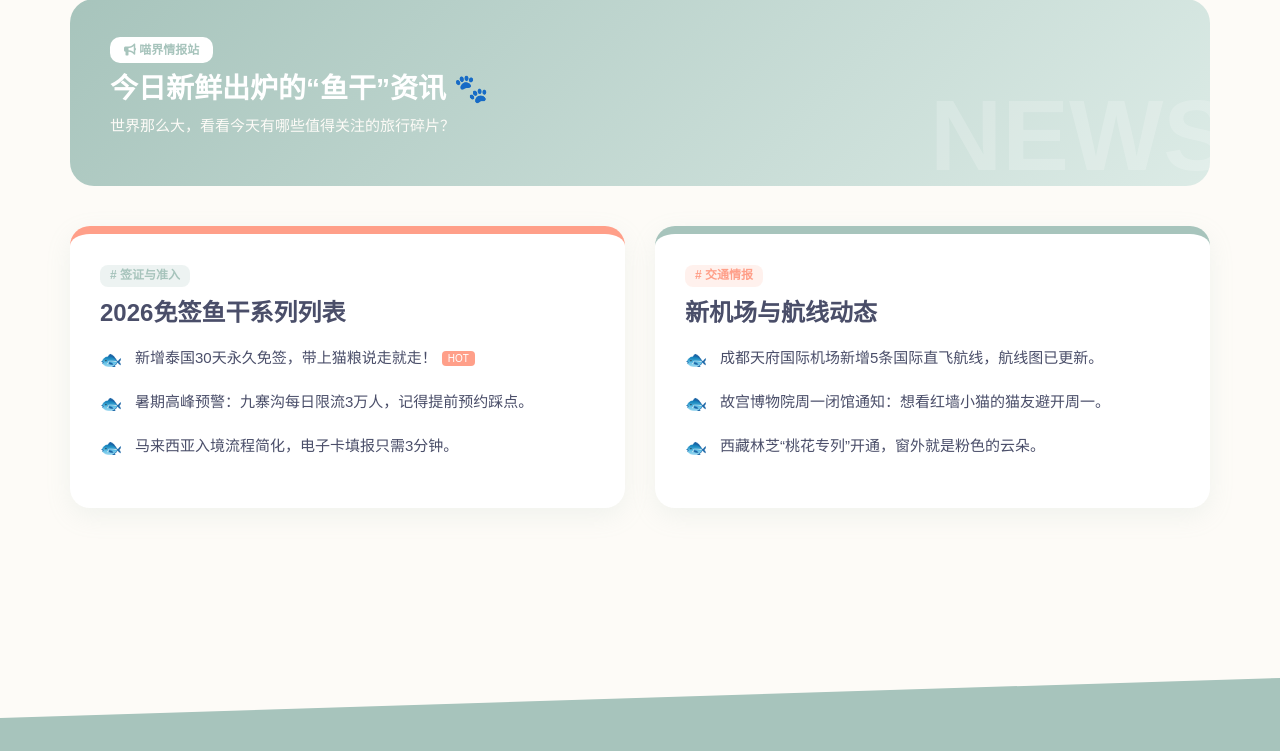
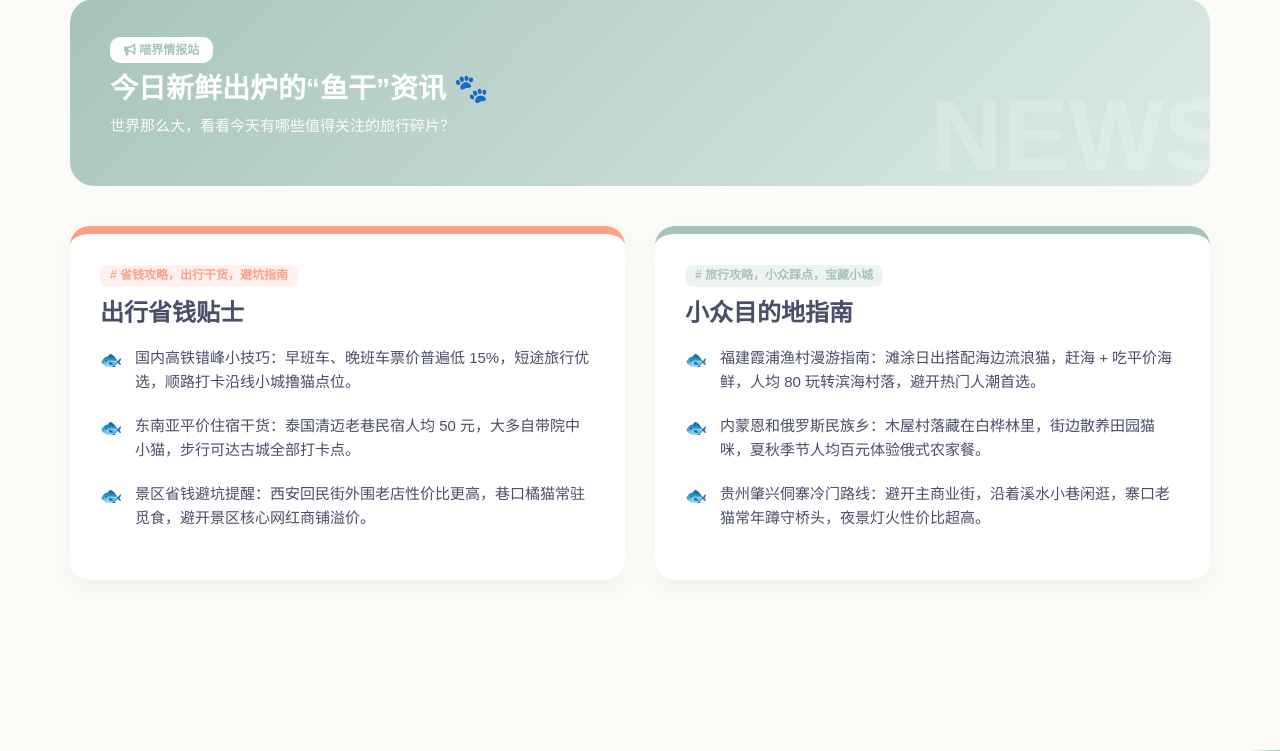
Before and after one commit to Oooc-1/miaobu-xingqiu, a Django app: page /newsApp/news/ in a window 1280 px wide. Shown: the part 229-980 px from the top of the page. Run offline with Django 3.2, Linux system fonts and the light colour scheme; data comes from the database, SQL or seed files in the repository; both versions use the stored data as it was after the commit; some libraries are stand-ins or nearby versions.

Commit message:
实现了新闻数据库的创建以及页面动态渲染

```diff
--- a/newsApp/models.py
+++ b/newsApp/models.py
@@ -37,3 +37,30 @@ class Photo(models.Model):
     class Meta:
         verbose_name = "拍立得照片"
         verbose_name_plural = "拍立得照片"
+
+# --- 今日鱼干 (News) 模块 ---
+
+class NewsCategory(models.Model):
+    title = models.CharField(max_length=100, verbose_name="板块标题") # 例如: 2026免签鱼干系列
+    tag = models.CharField(max_length=50, verbose_name="标签")       # 例如: 签证与准入
+
+    def __str__(self):
+        return self.title
+
+    class Meta:
+        verbose_name = "新闻板块"
+        verbose_name_plural = "新闻板块"
+
+class NewsItem(models.Model):
+    # 外键关联：删除板块时，下面的资讯条目也会一起被删除
+    category = models.ForeignKey(NewsCategory, on_delete=models.CASCADE, related_name="items", verbose_name="所属板块")
+    content = models.TextField(verbose_name="资讯内容")
+    is_hot = models.BooleanField(default=False, verbose_name="是否热门(HOT)")
+    created_at = models.DateTimeField(auto_now_add=True, verbose_name="发布时间")
+
+    def __str__(self):
+        return self.content[:20] # 后台只显示内容前20个字，方便查看
+
+    class Meta:
+        verbose_name = "鱼干资讯"
+        verbose_name_plural = "鱼干资讯"
--- a/newsApp/templates/news.html
+++ b/newsApp/templates/news.html
@@ -61,29 +61,29 @@
     </div>
 
     <div class="row">
+        {% for category in categories %}
         <div class="col-md-6">
-            <div class="fish-memo">
-                <div class="news-tag"># 签证与准入</div>
-                <h3 style="font-weight:bold; color:#4A4E69; margin-top:5px; margin-bottom:20px;">2026免签鱼干系列列表</h3>
+            <div class="fish-memo" style="{% if forloop.counter|divisibleby:2 %}border-top-color: #A7C4BC !important;{% endif %}">
+                <div class="news-tag" style="{% if forloop.counter|divisibleby:2 %}background:rgba(167,196,188,0.2); color:#A7C4BC;{% else %}background:rgba(255,159,137,0.15); color:#FF9F89;{% endif %}"># {{ category.tag }}</div>
+                <h3 style="font-weight:bold; color:#4A4E69; margin-top:5px; margin-bottom:20px;">{{ category.title }}</h3>
                 <ul class="fish-list">
-                    <li>新增泰国30天永久免签，带上猫粮说走就走！<span class="hot-label">HOT</span></li>
-                    <li>暑期高峰预警：九寨沟每日限流3万人，记得提前预约踩点。</li>
-                    <li>马来西亚入境流程简化，电子卡填报只需3分钟。</li>
+                    {% for item in category.items.all %}
+                    <li>{{ item.content }}{% if item.is_hot %}<span class="hot-label">HOT</span>{% endif %}</li>
+                    {% empty %}
+                    <li class="text-muted">暂无资讯内容，前往后台编辑此板块。</li>
+                    {% endfor %}
                 </ul>
             </div>
         </div>
-
-        <div class="col-md-6">
-            <div class="fish-memo" style="border-top-color: #A7C4BC !important;">
-                <div class="news-tag" style="background:rgba(255,159,137,0.15); color:#FF9F89;"># 交通情报</div>
-                <h3 style="font-weight:bold; color:#4A4E69; margin-top:5px; margin-bottom:20px;">新机场与航线动态</h3>
-                <ul class="fish-list">
-                    <li>成都天府国际机场新增5条国际直飞航线，航线图已更新。</li>
-                    <li>故宫博物院周一闭馆通知：想看红墙小猫的猫友避开周一。</li>
-                    <li>西藏林芝“桃花专列”开通，窗外就是粉色的云朵。</li>
-                </ul>
+        {% empty %}
+        <div class="col-md-12">
+            <div class="fish-memo">
+                <div class="news-tag"># 暂无数据</div>
+                <h3 style="font-weight:bold; color:#4A4E69; margin-top:5px; margin-bottom:20px;">请在后台添加新闻板块</h3>
+                <p class="text-muted">当前暂无“今日鱼干”资讯，您可以通过管理员页面创建 `NewsCategory` 和 `NewsItem`。</p>
             </div>
         </div>
+        {% endfor %}
     </div>
 </div>
 {% endblock %}
--- a/newsApp/views.py
+++ b/newsApp/views.py
@@ -1,7 +1,18 @@
 from django.shortcuts import render
+from .models import DiaryAlbum, Photo, NewsCategory
 
 def news(request):
-    return render(request, 'news.html', {'active_menu': 'news', 'sub_menu': 'news-item'})
+    categories = NewsCategory.objects.prefetch_related('items').order_by('title')
+    return render(request, 'news.html', {
+        'active_menu': 'news',
+        'sub_menu': 'news-item',
+        'categories': categories,
+    })
 
 def diary(request):
-    return render(request, 'diary.html', {'active_menu': 'news', 'sub_menu': 'diary-item'})
+    photos = Photo.objects.select_related('album').order_by('-created_at')[:9]
+    return render(request, 'diary.html', {
+        'active_menu': 'news',
+        'sub_menu': 'diary-item',
+        'photos': photos,
+    })
```
Also changed, not shown: newsApp/admin.py (+16 -1 lines), newsApp/templates/diary.html (+26 -34 lines), db.sqlite3, newsApp/migrations/0003_newscategory_newsitem.py (added).
